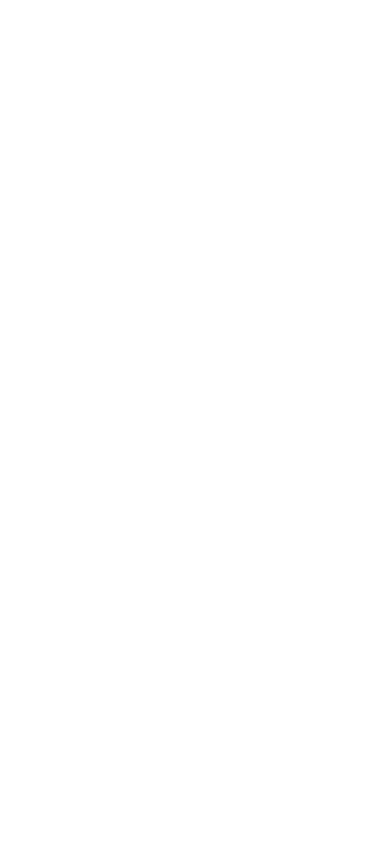
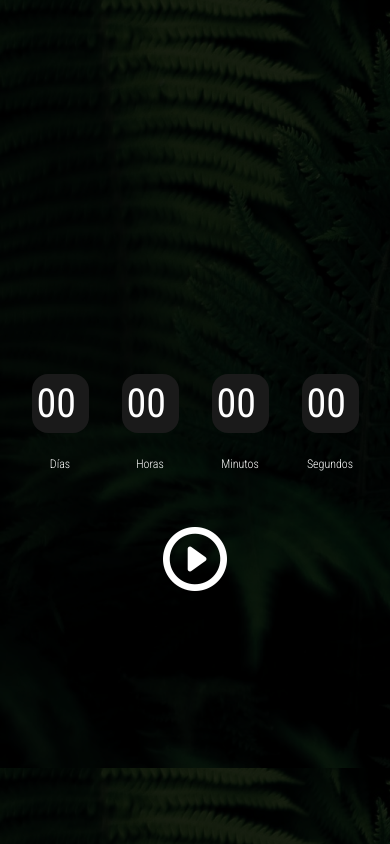
Before and after one commit to Maritza7395/Countdown, a plain HTML site: page index.html in a window 390 px wide. Drawn offline with nearby package versions, Linux system fonts and the light colour scheme.

Commit message:
contador finish

```diff
--- /dev/null
+++ b/css/mobile.css
@@ -0,0 +1,32 @@
+@media screen and (max-width: 768px){
+    .u-txt-numeros{
+        font-size: 40px;
+        font-style: normal;
+        font-weight: 700;
+        line-height: 47px;
+        text-align: center;
+    }
+    input {
+        width: 95%;
+        border-radius: 16px;
+        padding: 6px 5px 6px 5px;
+    }
+    .u-txt-40 {
+        font-family: Roboto Condensed;
+        font-size: 12px;
+        font-style: normal;
+        font-weight: 300;
+        line-height: 14px;
+    }
+    .play-button {
+        position: absolute;
+        margin-top: 70%;
+        right: revert;
+    }
+    .play-button img{
+        width: 64px;
+    }
+    .centrado{
+        flex-flow: nowrap;
+    }
+}
--- a/css/styles.css
+++ b/css/styles.css
@@ -0,0 +1,50 @@
+@import url('https://fonts.googleapis.com/css2?family=Roboto+Condensed:ital,wght@0,300;0,400;0,700;1,300;1,400;1,700&display=swap');
+
+body{
+    background-image: url('../resources/background.png');
+    font-family: Roboto Condensed;
+}
+
+.centrado{
+    height: 100%;
+    margin: auto;
+    justify-content: center;
+    align-items: center;
+    color: #FFFFFF;
+    text-align: center;
+}
+.play-button{
+    position: absolute;
+    right: 100px;
+}
+
+.m-top-24{
+    margin-top: 24px;
+}
+
+.u-txt-numeros{
+    font-size: 128px;
+    font-style: normal;
+    font-weight: 700;
+    line-height: 150px;
+    text-align: center;
+}
+
+.u-txt-40{
+    font-size: 40px;
+    line-height: 47px;
+    font-weight: 300;
+}
+
+input{
+    width: 72%;
+    border-radius: 16px;
+    padding: 20px 16px 20px 16px;
+}
+
+input, input:disabled {
+    color: #FFFFFF;
+    font-family: 'Roboto Condensed';
+    background-color: #1A1A1A;
+    border: 0;
+}
--- a/index.html
+++ b/index.html
@@ -4,8 +4,51 @@
         <meta http-equiv="X-UA-Compatible" content="IE=edge">
         <meta name="viewport" content="width=device-width, initial-scale=1.0">
         <title>Countdown</title>
+        <!-- Bootstrap CSS -->
+        <link rel="stylesheet" href="https://stackpath.bootstrapcdn.com/bootstrap/4.4.1/css/bootstrap.min.css"
+            integrity="sha384-Vkoo8x4CGsO3+Hhxv8T/Q5PaXtkKtu6ug5TOeNV6gBiFeWPGFN9MuhOf23Q9Ifjh" crossorigin="anonymous">
+        <link rel="stylesheet" href="https://cdnjs.cloudflare.com/ajax/libs/font-awesome/4.7.0/css/font-awesome.min.css">
+        <link rel="stylesheet" type="text/css" href="./css/styles.css">
+        <link rel="stylesheet" type="text/css" href="./css/mobile.css">
     </head>
     <body>
+        <div class="container-fluid">
+            <div id="countdown" class="row centrado u-txt-numeros">
+                <div class="col-sm-2">
+                    <div>
+                        <input type="text" name="dias" id="dias" value="00">
+                    </div>
+                    <div class="u-txt-40 m-top-24">Días</div>
+                </div>
+                <div class="col-sm-2">
+                    <div>
+                        <input type="text" name="horas" id="horas" value="00">
+                    </div>
+                    <div class="u-txt-40 m-top-24">Horas</div>
+                </div>
+                <div class="col-sm-2">
+                    <div>
+                        <input type="text" name="minutos" id="minutos" value="00">
+                    </div>
+                    <div class="u-txt-40 m-top-24">Minutos</div>
+                </div>
+                <div class="col-sm-2">
+                    <div>
+                        <input type="text" name="segundos" id="segundos" value="00">
+                    </div>
+                    <div class="u-txt-40 m-top-24">Segundos</div>
+                </div>
+                <div class="row play-button" onclick="start()" id="play">
+                    <img src="./resources/play.png">
+                </div>
+            </div>
+        </div>
 
+
+    <!-- jQuery first, then Popper.js, then Bootstrap JS -->
+    <script src="https://code.jquery.com/jquery-3.4.1.slim.min.js" integrity="sha384-J6qa4849blE2+poT4WnyKhv5vZF5SrPo0iEjwBvKU7imGFAV0wwj1yYfoRSJoZ+n" crossorigin="anonymous"></script>
+    <script src="https://cdn.jsdelivr.net/npm/popper.js@1.16.0/dist/umd/popper.min.js" integrity="sha384-Q6E9RHvbIyZFJoft+2mJbHaEWldlvI9IOYy5n3zV9zzTtmI3UksdQRVvoxMfooAo" crossorigin="anonymous"></script>
+    <script src="https://stackpath.bootstrapcdn.com/bootstrap/4.4.1/js/bootstrap.min.js" integrity="sha384-wfSDF2E50Y2D1uUdj0O3uMBJnjuUD4Ih7YwaYd1iqfktj0Uod8GCExl3Og8ifwB6" crossorigin="anonymous"></script>
+    <script src="./js/functions.js"></script>
     </body>
 </html>
--- a/js/functions.js
+++ b/js/functions.js
@@ -0,0 +1,58 @@
+let end = new Date(); // mes dia año
+let _second = 1000;
+let _minute = _second * 60;
+let _hour = _minute * 60;
+let _day = _hour * 24;
+let timer;
+
+function start() {
+    let dias = document.getElementById('dias').value;
+    let horas = document.getElementById('horas').value;
+    let minutos = document.getElementById('minutos').value;
+    let segundos = document.getElementById('segundos').value;
+
+    end.setDate(end.getDate() + parseInt(dias));
+    end.setHours(end.getHours() + parseInt(horas));
+    end.setMinutes(end.getMinutes() + parseInt(minutos));
+    end.setSeconds(end.getSeconds() + parseInt(segundos));
+    $("#play").css("display", "none");
+    load();
+}
+
+function load() {
+    timer = setInterval(showRemaining, 1000);
+}
+
+function showRemaining() {
+    let now = new Date();
+    let distance = end - now;
+    if (distance < 0) {
+        clearInterval(timer);
+        document.getElementById('countdown').innerHTML = 'EXPIRED!';
+        return;
+    }
+    let days = Math.floor(distance / _day);
+    let hours = Math.floor((distance % _day) / _hour);
+    let minutes = Math.floor((distance % _hour) / _minute);
+    let seconds = Math.floor((distance % _minute) / _second);
+    if (days < 10) {
+        document.getElementById('dias').value = '0' + days;
+    } else {
+        document.getElementById('dias').value = days;
+    }
+    if (hours < 10) {
+        document.getElementById('horas').value = '0' + hours;
+    } else {
+        document.getElementById('horas').value = hours;
+    }
+    if (minutes < 10) {
+        document.getElementById('minutos').value = '0' + minutes;
+    } else {
+        document.getElementById('minutos').value = minutes;
+    }
+    if (seconds < 10) {
+        document.getElementById('segundos').value = '0' + seconds;
+    } else {
+        document.getElementById('segundos').value = seconds;
+    }
+}
```
Also changed, not shown: resources/background.png (added), resources/play.png (added). Lines whose indentation alone changed are shown as unchanged.
